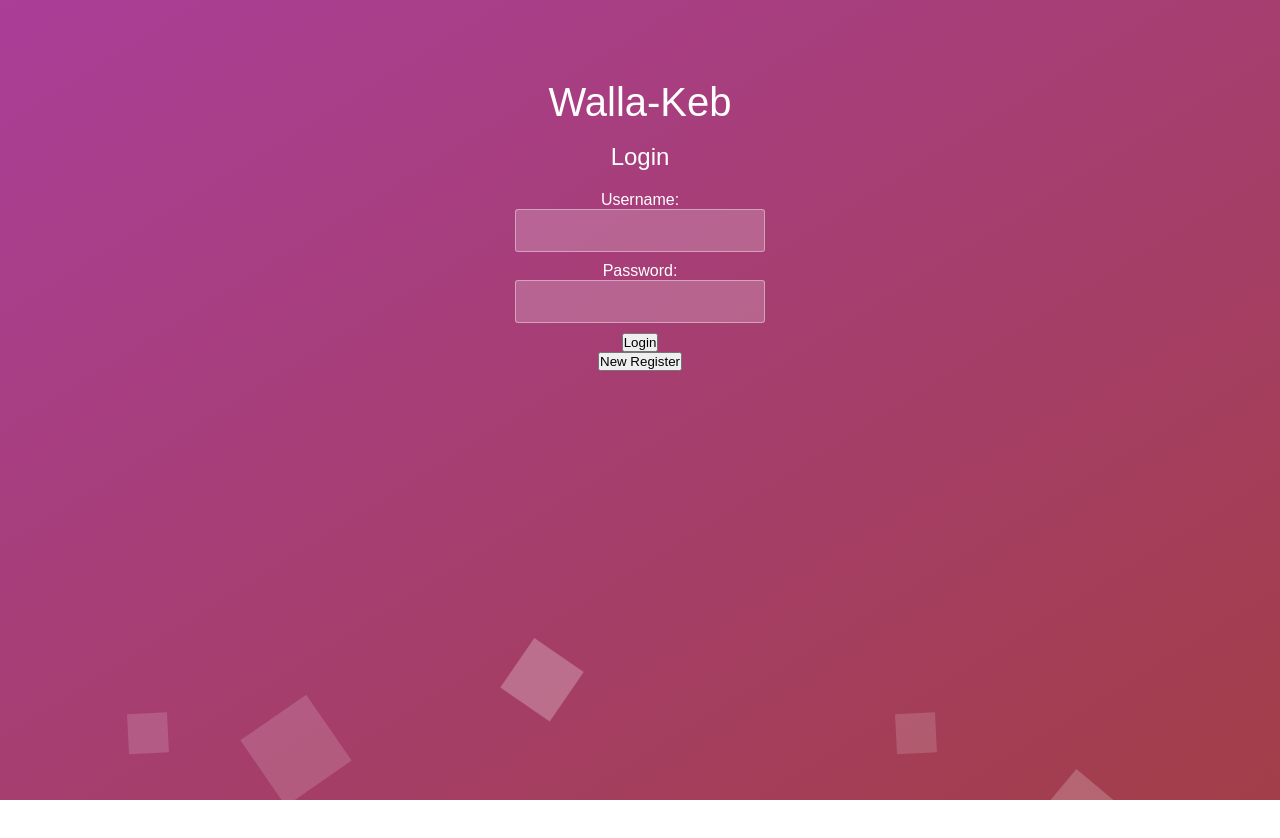
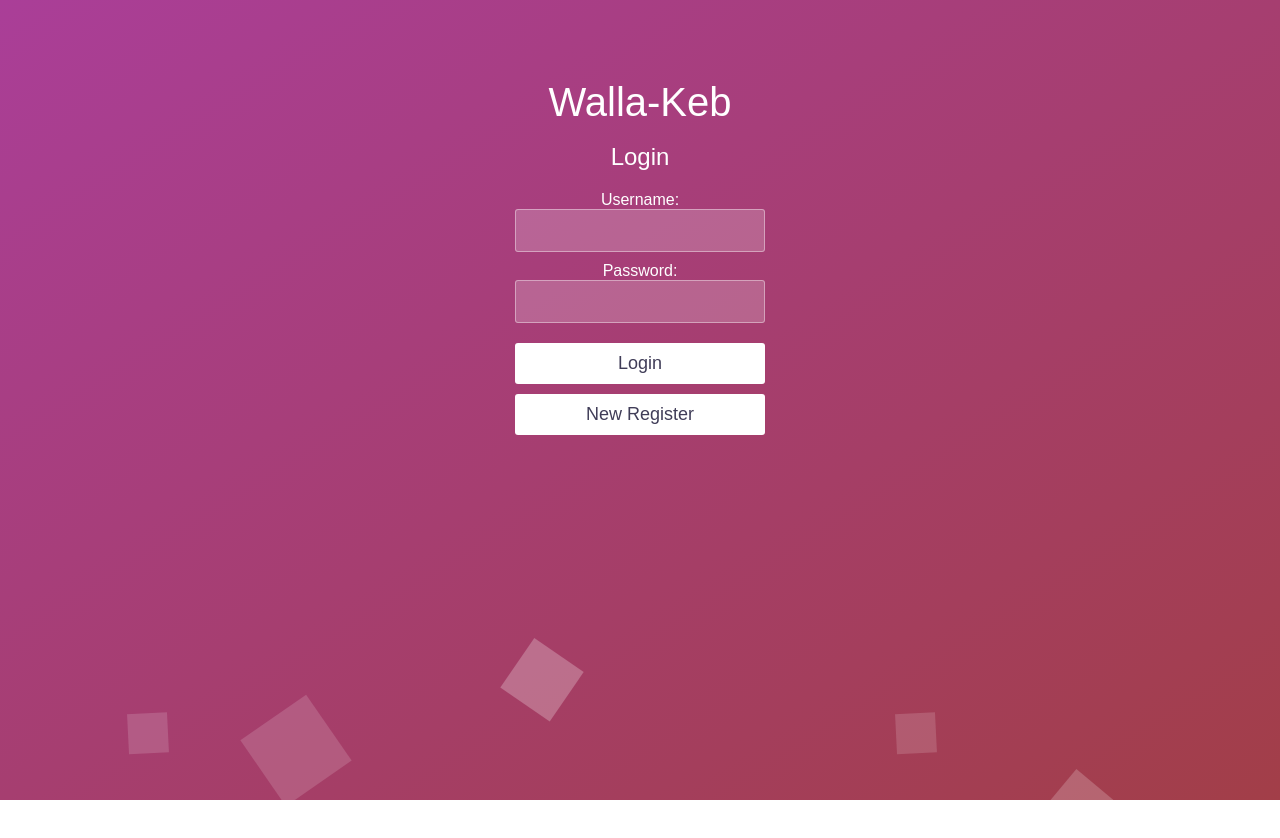
Before and after one commit to keba2503/Walla-Keb, a React (Create React App) app: page /login in a window 1280 px wide. Shown: the top 838 px of the page. Built offline with nearby package versions, Linux system fonts and the light colour scheme; a web font is replaced by a local one.

Commit message:
correcion constructor

```diff
--- a/src/App.css
+++ b/src/App.css
@@ -105,7 +105,7 @@ form input:focus {
   width: 300px;
   color: #53e3a6;
 }
-login-button {
+.login-button {
   -webkit-appearance: none;
      -moz-appearance: none;
           appearance: none;
--- a/src/components/login.jsx
+++ b/src/components/login.jsx
@@ -3,11 +3,14 @@ import { loginApi } from '../services/api';
 import {  Link } from 'react-router-dom';
 import '../App.css';
 
-export default class Login extends Component {
-    state = {
-      username:'',
-      password: '',
-    };
+export default class Register extends Component {
+  constructor(props) {
+    super(props);
+    this.state = {
+    username:'',
+    password: '',
+  };
+}
 
     Submit = async (evt) => {
       evt.preventDefault();
@@ -35,12 +38,12 @@ export default class Login extends Component {
     render() {
         return (
             <div className='wrapper'>
-                <div class="container">
+                <div className="container">
                     <h1>Walla-Keb</h1>
                     <br></br>
                     <h2>Login</h2>
 
-                    <form class='form' onSubmit={this.Submit}>
+                    <form className='form' onSubmit={this.Submit}>
                         <div>
                             <label name="username">Username:</label>
                             <input name="username" type="text" onChange={this.Input} />
@@ -50,16 +53,16 @@ export default class Login extends Component {
                             <input name="password" type="password" onChange={this.Input} />
                         </div>
                         <div>
-                            <button id='login-button'>Login</button>
+                            <button className='login-button'>Login</button>
                             <br></br>
                             <Link to='/register'>
-                                <button class='login-button'>New Register</button>
+                                <button className='login-button'>New Register</button>
                             </Link>
                         </div>
                     </form>
 
                 </div>
-                <ul class="bg-bubbles">
+                <ul className="bg-bubbles">
                     <li></li>
                     <li></li>
                     <li></li>
--- a/src/services/api.js
+++ b/src/services/api.js
@@ -62,5 +62,5 @@ export const adApi = async () => {
     } catch (error) {
         console.error(error);
     }
-    console.log(adApi)
+
 }
```
Also changed, not shown: src/components/register.jsx (+9 -2 lines).
